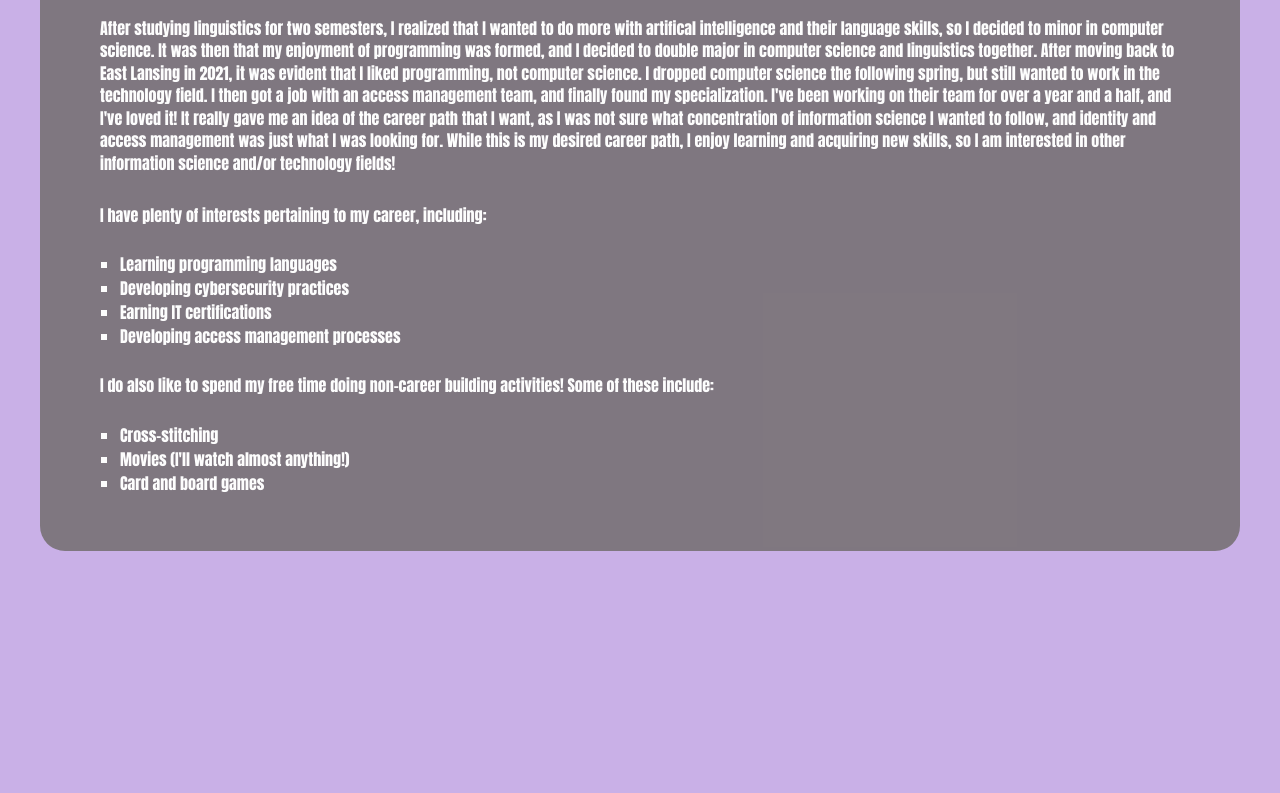
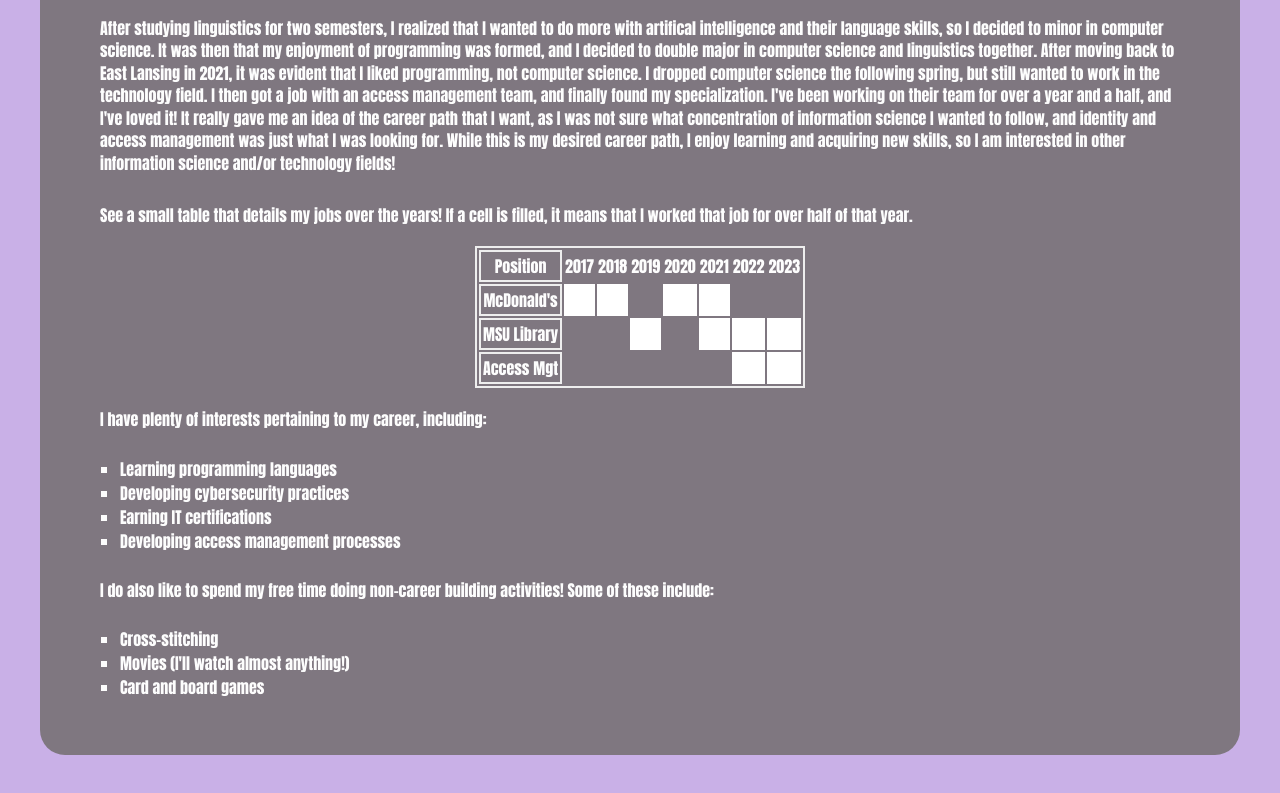
Before and after one commit to andrewfrxtz/final-project, a plain HTML site: page about.html in a window 1280 px wide. Shown: the part 978-1771 px from the top of the page. Before the commit the page ends 1569 px from the top, so only its background shows below. Drawn offline with Linux system fonts and the light colour scheme.

Commit message:
Adding a table

```diff
--- a/about.html
+++ b/about.html
@@ -25,6 +25,49 @@
     <p>I'm a born and raised Michigander, growing up just outside of Saginaw. I went to public school for the first few years of my primary education, and then was homeschooled for a few years before returning to traditional school. From then on, I went to parochial school, starting there in 6th grade. I eventually went to a parochial high school, starting there in 2016. It was in 2017 that I got my first job, a food-service position at the McDonald's near my house. That was a very interesting first job; I got a lot of experience in customer service, cash handling, and inventory, and made connections with people I still talk to regularly. I worked that job until I left for college, after graduating from high school in 2019.</p>
     <p>In the fall of 2019, I started my first semester here at MSU. I was a chemical engineering major when I started my first class here, but very quickly realized that I did not like chemistry or engineering. It was around this time when I began working at the MSU Library, allowing me to gain additional clerical and database experiences. I was minoring in Spanish at the time, and was taking a phonetics class, igniting my interest in linguistics. I made the change, and started my first class in the spring of 2020, and loved it! However, since it was the spring of 2020, life was turned upside down for a long time. I left MSU's campus to go home, and wouldn't be back for over a year. I had to leave to library, and went back to working at McDonald's until the following spring.</p>
     <p>After studying linguistics for two semesters, I realized that I wanted to do more with artifical intelligence and their language skills, so I decided to minor in computer science. It was then that my enjoyment of programming was formed, and I decided to double major in computer science and linguistics together. After moving back to East Lansing in 2021, it was evident that I liked programming, not computer science. I dropped computer science the following spring, but still wanted to work in the technology field. I then got a job with an access management team, and finally found my specialization. I've been working on their team for over a year and a half, and I've loved it! It really gave me an idea of the career path that I want, as I was not sure what concentration of information science I wanted to follow, and identity and access management was just what I was looking for. While this is my desired career path, I enjoy learning and acquiring new skills, so I am interested in other information science and/or technology fields!</p>
+    <p>See a small table that details my jobs over the years! If a cell is filled, it means that I worked that job for over half of that year.</p>
+    <table class="center">
+        <tr>
+          <th id="positions">Position</th>
+          <th>2017</th>
+          <th>2018</th>
+          <th>2019</th>
+          <th>2020</th>
+          <th>2021</th>
+          <th>2022</th>
+          <th>2023</th>
+        </tr>
+        <tr>
+          <td id="positions">McDonald's</td>
+          <td style="background-color:white"></td>
+          <td style="background-color:white"></td>
+          <td></td>
+          <td style="background-color:white"></td>
+          <td style="background-color:white"></td>
+          <td></td>
+          <td></td>
+        </tr>
+        <tr>
+          <td id="positions">MSU Library</td>
+          <td></td>
+          <td></td>
+          <td style="background-color:white"></td>
+          <td></td>
+          <td style="background-color:white"></td>
+          <td style="background-color:white"></td>
+          <td style="background-color:white"></td>
+        </tr>
+        <tr>
+          <td id="positions">Access Mgt</td>
+          <td></td>
+          <td></td>
+          <td></td>
+          <td></td>
+          <td></td>
+          <td style="background-color:white"></td>
+          <td style="background-color:white"></td>
+        </tr>
+      </table>
     <p>I have plenty of interests pertaining to my career, including:</p>
     <ul>
         <li>Learning programming languages</li>
--- a/screen.css
+++ b/screen.css
@@ -78,6 +78,30 @@ article {
     margin: 15px;
 }
 
+table {
+    border: 2px solid #eee;
+    object-fit: contain;
+}
+
+
+
+#positions {
+    padding: 2px;
+    border-top: 2px solid #eee;
+    border-bottom: 2px solid #eee;
+    border-left: 2px solid #eee;
+    border-right: 2px solid #eee;
+}
+
+td {
+    text-align: center;
+}
+
+table.center {
+    margin-left: auto;
+    margin-right: auto;
+  }
+
 button {
     border-radius: 25px;
     background-color: #c9b0e7;
```
